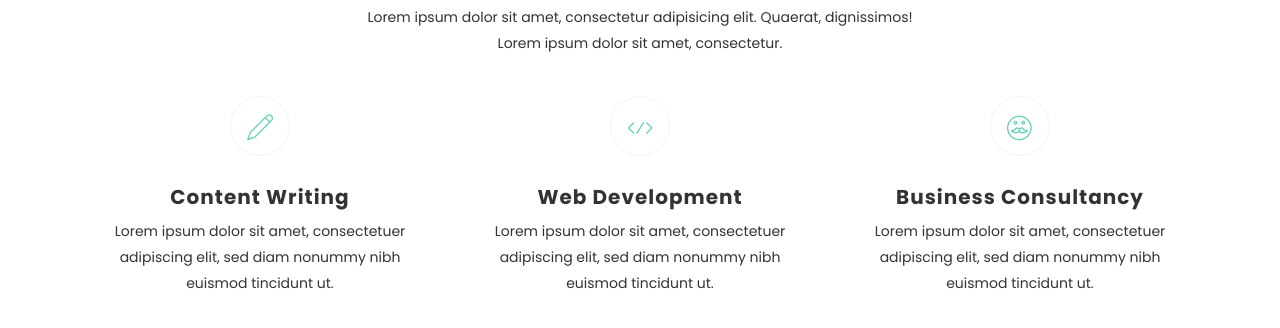
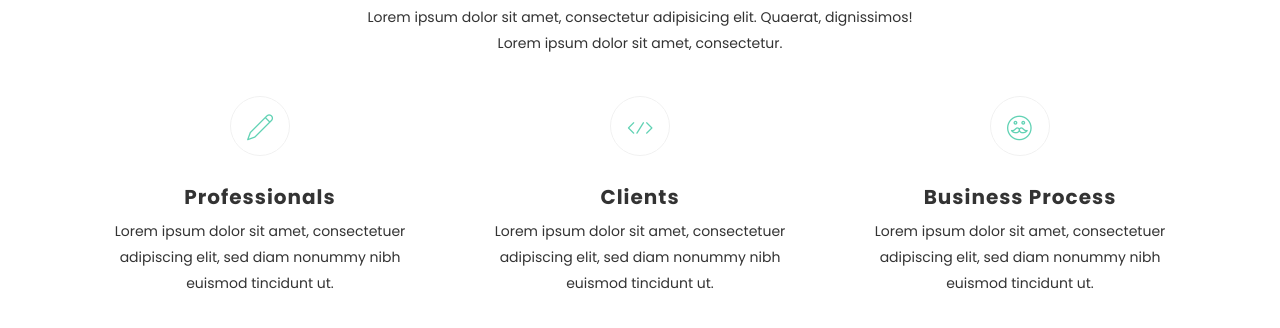
Before and after one commit to HTFCteam/Test-Site-HTFC, a plain HTML site: page index.html in a window 1280 px wide. Shown: the part 668-996 px from the top of the page. Drawn offline with Linux system fonts and the light colour scheme.

Commit message:
about us
changed headlines

```diff
--- a/index.html
+++ b/index.html
@@ -113,7 +113,7 @@
               <div class="icon">
                 <i class="lnr lnr-pencil"></i>
               </div>
-              <h4>Content Writing</h4>
+              <h4>Professionals</h4>
               <p>Lorem ipsum dolor sit amet, consectetuer adipiscing elit, sed diam nonummy nibh euismod tincidunt ut.</p>
             </div>
           </div>
@@ -122,7 +122,7 @@
               <div class="icon">
                 <i class="lnr lnr-code"></i>
               </div>
-              <h4>Web Development</h4>
+              <h4>Clients</h4>
               <p>Lorem ipsum dolor sit amet, consectetuer adipiscing elit, sed diam nonummy nibh euismod tincidunt ut.</p>
             </div>
           </div>
@@ -131,7 +131,7 @@
               <div class="icon">
                 <i class="lnr lnr-mustache"></i>
               </div>
-              <h4>Business Consultancy</h4>
+              <h4>Business Process</h4>
               <p>Lorem ipsum dolor sit amet, consectetuer adipiscing elit, sed diam nonummy nibh euismod tincidunt ut.</p>
             </div>
           </div>
```
